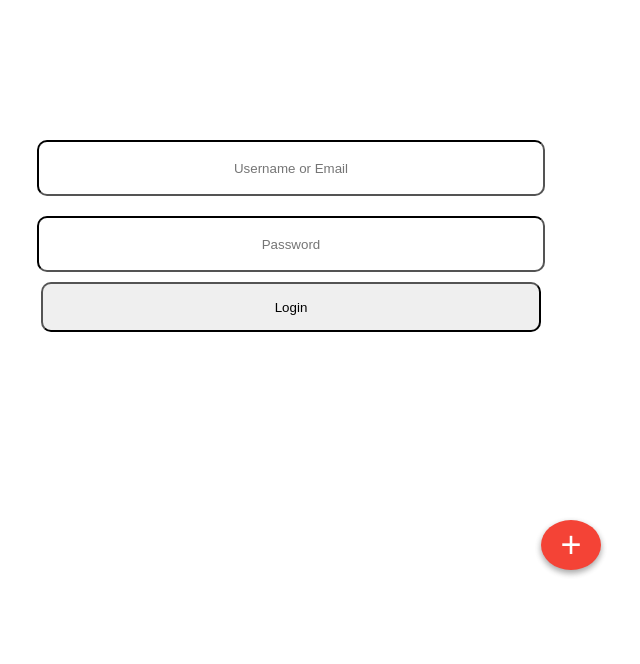
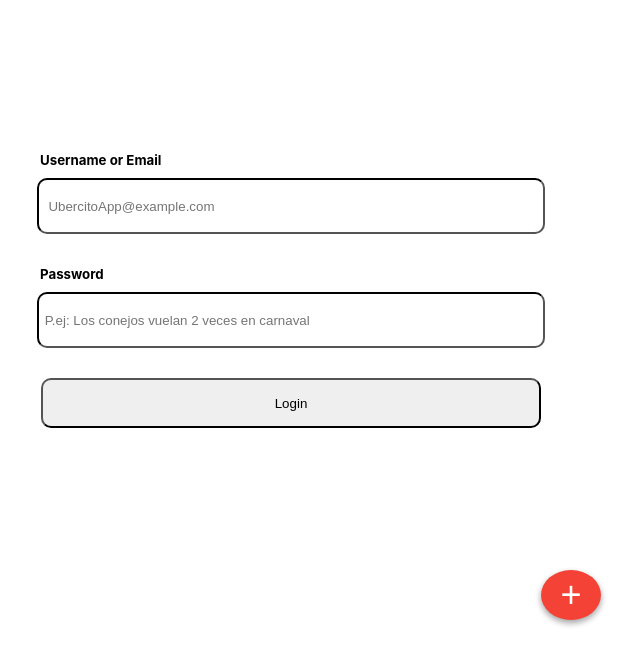
Before and after one commit to makhnnar/tubercito, a React (Create React App) app in the folder client/: page / in a window 1280 px wide. Shown: the top 664 px of the page, without its empty margins (349-989 px from the left). Built offline with nearby package versions, Linux system fonts and the light colour scheme.

Commit message:
creation of methods in components

```diff
--- a/client/src/views/components/forms/ButtonFlotant.js
+++ b/client/src/views/components/forms/ButtonFlotant.js
@@ -4,7 +4,7 @@ const ButtonFlotant = () => {
 
 	return (
 		<button
-			  title="JOIN US"
+			  title="Join Us"
               id="flotant"
               >
             +
--- a/client/src/views/components/forms/ButtonLogin.js
+++ b/client/src/views/components/forms/ButtonLogin.js
@@ -1,12 +1,12 @@
 import React from 'react';
 
-const ButtonLogin = () => {
-
+const ButtonLogin = ({handleClick}) => {
 
 	return (
 		<button
               type="submit"
               className="login-btn"
+              onClick={handleClick}
               >
             Login
         </button>
--- a/client/src/views/components/forms/Password.js
+++ b/client/src/views/components/forms/Password.js
@@ -1,19 +1,45 @@
-import React from 'react';
+import React,{Component} from 'react';
 
-const Password = () => {
+class Password extends Component {
 
-	var validatePassword = (value) => {
+	constructor(props){
+    	super(props);
+  	}
+
+	validatePassword = (value) => {
 		return /^(?=\w*\d)(?=\w*[A-Z])(?=\w*[a-z])\S{20,200}$/.test(value);
 	}
 
+	validarPassword(){
+		let password = document.getElementById('password').value;
+		document.getElementById('password').value = '';
+		if(this.validatePassword(password))
+		{
+			return password;
+		}
+		else
+		{
+			return null;
+		}
+	}
+
+	componentDidMount(){
+		this.props.shareMethod(this.validarPassword.bind(this))
+	}
+
+	render(){
 		return (
+			<div>
+			<h5 className="title-input">Password</h5>
 			<input
 				  id="password"
 	              type="password"
 	              name="password"
 	              className="login-input"
-              placeholder="Password"/>
+	              placeholder=" P.ej: Los conejos vuelan 2 veces en carnaval"/>
+	        </div>
 		)
+	  }
 	}
 
 export default Password;
--- a/client/src/views/components/forms/UserNameLogin.js
+++ b/client/src/views/components/forms/UserNameLogin.js
@@ -1,24 +1,56 @@
-import React from 'react';
+import React,{Component} from 'react';
 
 
-const UserNameLogin = () => {
+class UserNameLogin extends Component {
 
- var validateEmail = (value) => {
+	constructor(props) {
+	    super(props);
+	  }
+
+
+	validateEmail = (value) => {
 		 return /^[a-z0-9!#$%&'*+/=?^_`{|}~-]+(?:\.[a-z0-9!#$%&'*+/=?^_`{|}~-]+)*@(?:[a-z0-9](?:[a-z0-9-]*[a-z0-9])?\.)+[a-z0-9](?:[a-z0-9-]*[a-z0-9])?$/.test(value);
 	 }
 
-	var validateUsername = (value) => {
+	 validateUsername = (value) => {
 		return /^[0-9a-zA-Z]+$/.test(value);
 	}
 
+	 validarDatos() {
+	 	let username = document.getElementById('UserNameLogin').value;
+	 	document.getElementById('UserNameLogin').value = '';
+	 	if(this.validateEmail(username))
+	 	{
+	 		return username;
+	 	}
+	 	else if(this.validateUsername(username))
+	 	{
+	 		return username;
+	 	}
+	 	else
+	 	{
+	 		return null;
+	 	}
+	 }
+
+	componentDidMount(){
+		this.props.shareMethods(this.validarDatos.bind(this))
+	}
+
+
+	render(){
 		return (
+			<div>
+			<h5 className="title-input">Username or Email</h5>
 			<input
 				 id="UserNameLogin"
 	             type="text"
 	             name="username"
 	             className="login-input"
-             placeholder="Username or Email"/>
+	             placeholder="  UbercitoApp@example.com"/>
+	        </div>
 		)
+	  }
 	}
 
 export default UserNameLogin;
--- a/client/src/views/containers/Login/Login.css
+++ b/client/src/views/containers/Login/Login.css
@@ -5,7 +5,7 @@
   background:#F44336;
   position:absolute;
   right:300px;
-  bottom:200px;
+  bottom:150px;
   margin-right:30px;
   margin-bottom:30px;
   border:none;
@@ -14,6 +14,11 @@
   font-size:36px;
   box-shadow: 0 3px 6px rgba(0,0,0,0.16), 0 3px 6px rgba(0,0,0,0.23);
   transition:.3s;
+}
+
+.title-input{
+  margin-left: 13px;
+  margin-bottom: 10px;
 }
 
 .container{
@@ -32,13 +37,13 @@
   margin: 10px;
   border-radius:10px;
   flex-direction: column;
-  text-align: center;
   border-color:black;
 }
 
 .login-btn{
   height: 50px;
   width: 500px;
-  border-radius: 10px;
+  margin-top:10px;
+  border-radius:10px;
   border-color: black;
 }
--- a/client/src/views/containers/Login/Login.js
+++ b/client/src/views/containers/Login/Login.js
@@ -1,27 +1,56 @@
 import React, { Component } from 'react';
 import UserNameLogin from '../../components/forms/UserNameLogin';
 import Password from '../../components/forms/Password';
-import ButtonLogin from '../../components/forms/ButtonLogin'
-import ButtonFlotant from '../../components/forms/ButtonFlotant'
+import ButtonLogin from '../../components/forms/ButtonLogin';
+import ButtonFlotant from '../../components/forms/ButtonFlotant';
 import './Login.css';
 
 class Login extends React.Component {
 
-  constructor(props) {
-    super(props);
-  }
+    constructor(props) {
+      super(props);
+      this.state = {
+        username:'J',
+        password:''
+      }
+    }
+
+    Methods = (validarUsername) => {
+      this.validarUsername = validarUsername;
+    };
+
+    acceptMethods = (validarPassword) => {
+      this.validarPassword = validarPassword;
+    };
+
+    validation = () => {
+      let username = this.validarUsername();
+      let password = this.validarPassword();
+
+      if(username === null){
+        alert('Username or Email Incorrect')
+      }
+
+      if(password === null){
+        alert('Password Incorrect')
+      }
+
+      this.state.username = username;
+      this.state.password = password;
+
+    }
 
   render() {
     return (
       <div className="container">
         <div className="username">
-         <UserNameLogin/>
+         <UserNameLogin shareMethods={this.Methods}/>
         </div>
         <div className="password">
-          <Password/>
+          <Password shareMethod={this.acceptMethods}/>
         </div>
         <div className="login-btn">
-          <ButtonLogin/>
+          <ButtonLogin handleClick={this.validation}/>
         </div>
         <div className="flotant-btn">
           <ButtonFlotant/>
```
Lines whose indentation alone changed are shown as unchanged.
